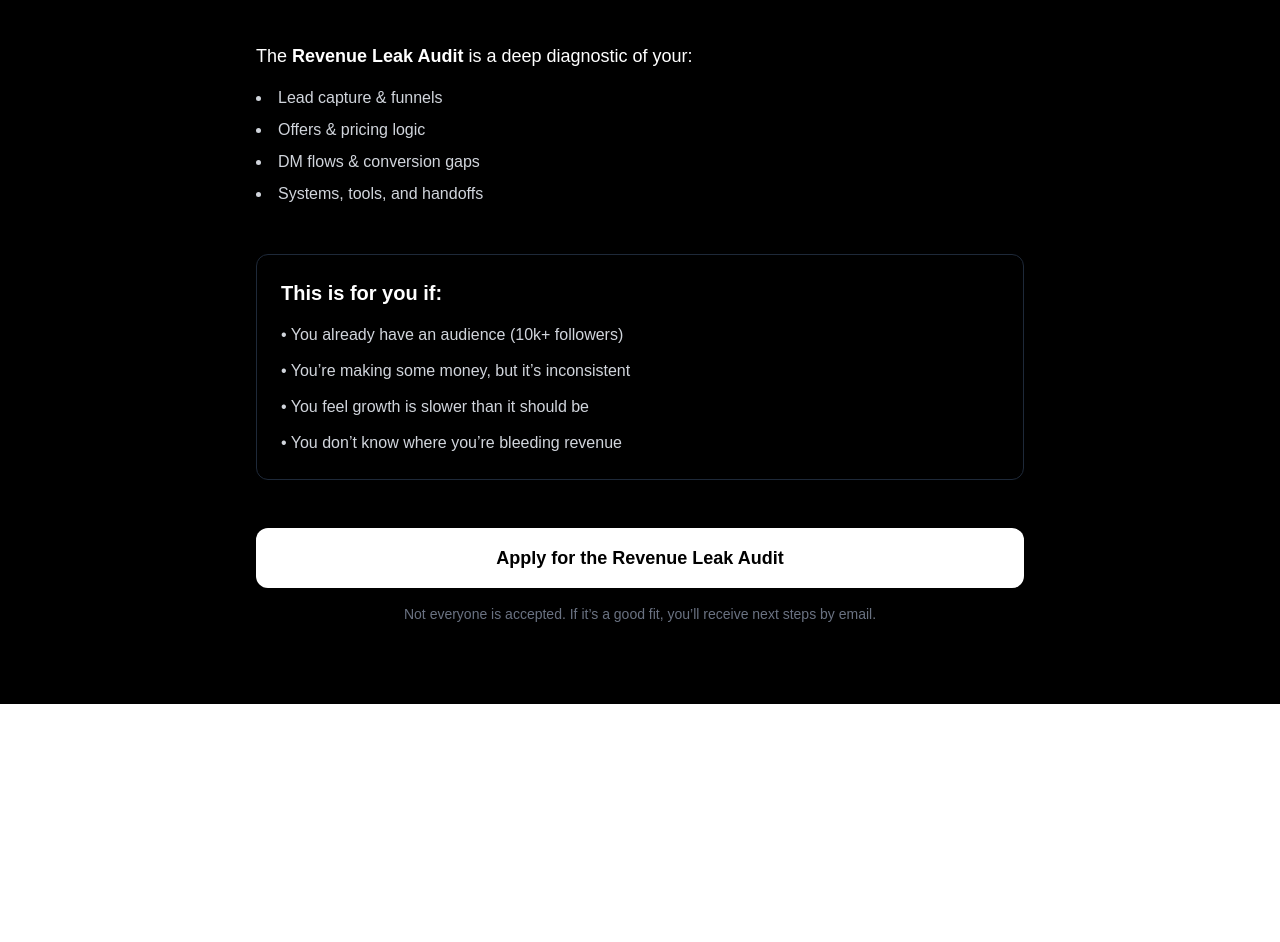
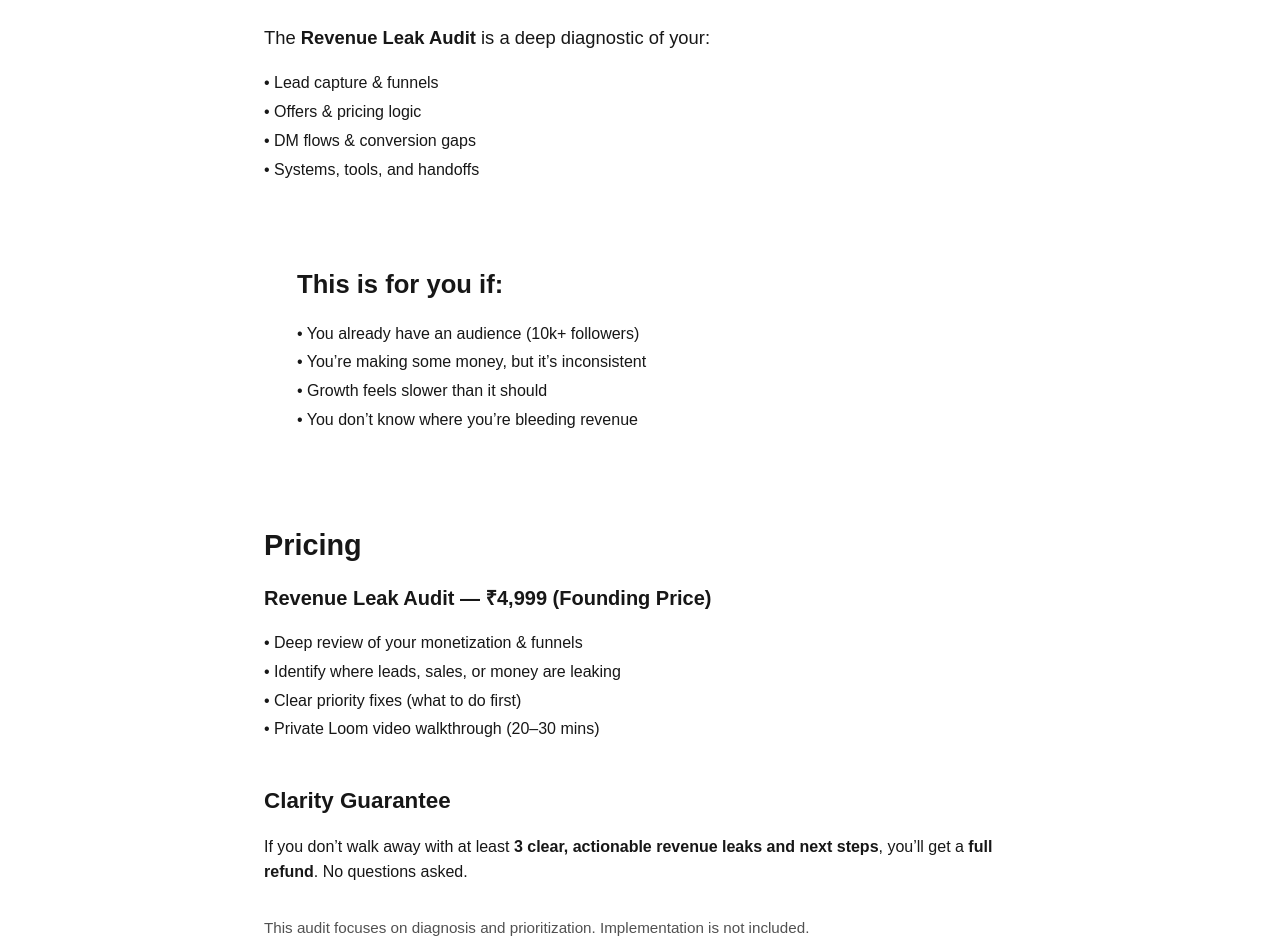
Before and after one commit to itsmenihal900-ctrl/leakops, a Next.js app: page /audit in a window 1280 px wide. Shown: the part 310-1252 px from the top of the page. Before the commit the page ends 1014 px from the top, so only its background shows below. Built offline with nearby package versions, Linux system fonts and the light colour scheme.

Commit message:
finalize audit page with pricing, guarantee, and CTA

```diff
--- a/app/audit/page.tsx
+++ b/app/audit/page.tsx
@@ -8,57 +8,123 @@ export const metadata: Metadata = {
 
 export default function AuditPage() {
   return (
-    <main className="min-h-screen bg-black text-white px-6 py-20 flex justify-center">
-      <div className="max-w-3xl w-full">
+    <main style={{ maxWidth: "800px", margin: "0 auto", padding: "4rem 1.5rem" }}>
       {/* HERO */}
-        <h1 className="text-4xl md:text-5xl font-bold leading-tight mb-6">
+      <section>
+        <h1 style={{ fontSize: "2.4rem", fontWeight: "700", lineHeight: "1.2" }}>
           A brutal audit that finds where creators lose leads, sales, and money —
-          <span className="text-gray-400"> and how to fix it fast.</span>
+          <span style={{ opacity: 0.7 }}> and how to fix it fast.</span>
         </h1>
 
-        <p className="text-gray-400 text-lg mb-10">
+        <p style={{ marginTop: "1.5rem", fontSize: "1.2rem", opacity: 0.85 }}>
           Most creators don’t have a traffic problem.
+          <br />
           They have a <strong>leak problem</strong>.
         </p>
+      </section>
 
       {/* WHAT IT IS */}
-        <section className="mb-12">
-          <p className="text-lg mb-4">
+      <section style={{ marginTop: "3rem" }}>
+        <p style={{ fontSize: "1.15rem", lineHeight: "1.7" }}>
           The <strong>Revenue Leak Audit</strong> is a deep diagnostic of your:
         </p>
-          <ul className="list-disc list-inside space-y-2 text-gray-300">
-            <li>Lead capture & funnels</li>
-            <li>Offers & pricing logic</li>
-            <li>DM flows & conversion gaps</li>
-            <li>Systems, tools, and handoffs</li>
+
+        <ul style={{ marginTop: "1rem", lineHeight: "1.8" }}>
+          <li>• Lead capture & funnels</li>
+          <li>• Offers & pricing logic</li>
+          <li>• DM flows & conversion gaps</li>
+          <li>• Systems, tools, and handoffs</li>
         </ul>
       </section>
 
-        {/* WHO IT'S FOR */}
-        <section className="border border-gray-800 rounded-xl p-6 mb-12">
-          <h2 className="text-xl font-semibold mb-4">This is for you if:</h2>
-          <ul className="space-y-3 text-gray-300">
+      {/* WHO IT IS FOR */}
+      <section
+        style={{
+          marginTop: "3rem",
+          padding: "2rem",
+          border: "1px solid rgba(255,255,255,0.1)",
+          borderRadius: "12px",
+        }}
+      >
+        <h2 style={{ fontSize: "1.6rem", fontWeight: "600" }}>
+          This is for you if:
+        </h2>
+
+        <ul style={{ marginTop: "1rem", lineHeight: "1.8" }}>
           <li>• You already have an audience (10k+ followers)</li>
           <li>• You’re making some money, but it’s inconsistent</li>
-            <li>• You feel growth is slower than it should be</li>
+          <li>• Growth feels slower than it should</li>
           <li>• You don’t know where you’re bleeding revenue</li>
         </ul>
       </section>
 
+      {/* PRICING */}
+      <section style={{ marginTop: "3.5rem" }}>
+        <h2 style={{ fontSize: "1.8rem", fontWeight: "600" }}>
+          Pricing
+        </h2>
+
+        <p style={{ marginTop: "1rem", fontSize: "1.25rem" }}>
+          <strong>Revenue Leak Audit — ₹4,999 (Founding Price)</strong>
+        </p>
+
+        <ul style={{ marginTop: "1rem", lineHeight: "1.8" }}>
+          <li>• Deep review of your monetization & funnels</li>
+          <li>• Identify where leads, sales, or money are leaking</li>
+          <li>• Clear priority fixes (what to do first)</li>
+          <li>• Private Loom video walkthrough (20–30 mins)</li>
+        </ul>
+      </section>
+
+      {/* GUARANTEE */}
+      <section style={{ marginTop: "2.5rem" }}>
+        <h3 style={{ fontSize: "1.4rem", fontWeight: "600" }}>
+          Clarity Guarantee
+        </h3>
+
+        <p style={{ marginTop: "1rem", lineHeight: "1.6" }}>
+          If you don’t walk away with at least{" "}
+          <strong>3 clear, actionable revenue leaks and next steps</strong>,
+          you’ll get a <strong>full refund</strong>. No questions asked.
+        </p>
+      </section>
+
+      {/* EXPECTATION */}
+      <p
+        style={{
+          marginTop: "2rem",
+          fontSize: "0.95rem",
+          opacity: 0.75,
+        }}
+      >
+        This audit focuses on diagnosis and prioritization.
+        Implementation is not included.
+      </p>
+
       {/* CTA */}
+      <section style={{ marginTop: "3rem" }}>
         <a
           href="https://docs.google.com/forms/d/e/1FAIpQLSd9MStmB247Cx4-AlC0AdqaP0BoGGqX8_v3xVTkTcFMda_jgA/viewform"
           target="_blank"
           rel="noopener noreferrer"
-          className="block w-full text-center bg-white text-black font-semibold py-4 rounded-xl text-lg hover:bg-gray-200 transition"
+          style={{
+            display: "inline-block",
+            padding: "1rem 2rem",
+            backgroundColor: "#ffffff",
+            color: "#000000",
+            fontWeight: "600",
+            borderRadius: "8px",
+            textDecoration: "none",
+          }}
         >
           Apply for the Revenue Leak Audit
         </a>
 
-        <p className="text-gray-500 text-sm text-center mt-4">
-          Not everyone is accepted. If it’s a good fit, you’ll receive next steps by email.
+        <p style={{ marginTop: "0.75rem", fontSize: "0.9rem", opacity: 0.7 }}>
+          Not everyone is accepted. If it’s a good fit, you’ll receive next
+          steps by email.
         </p>
-      </div>
+      </section>
     </main>
   );
 }
```
Lines whose indentation alone changed are shown as unchanged.
